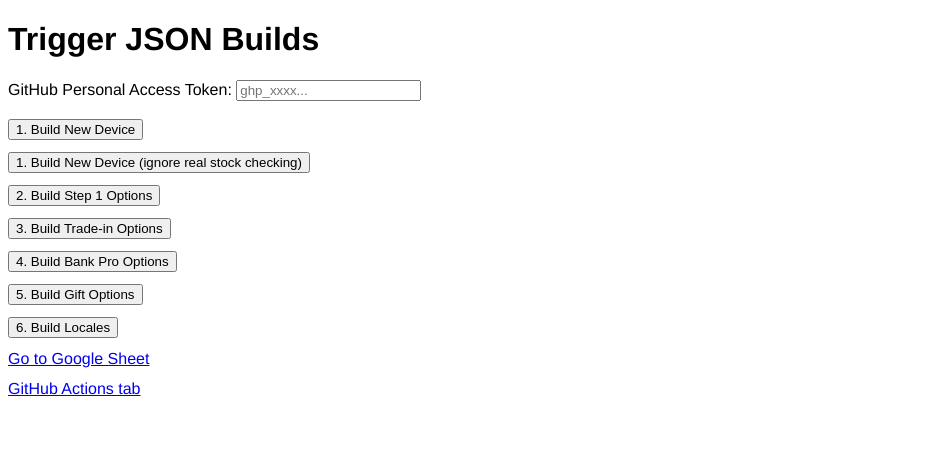
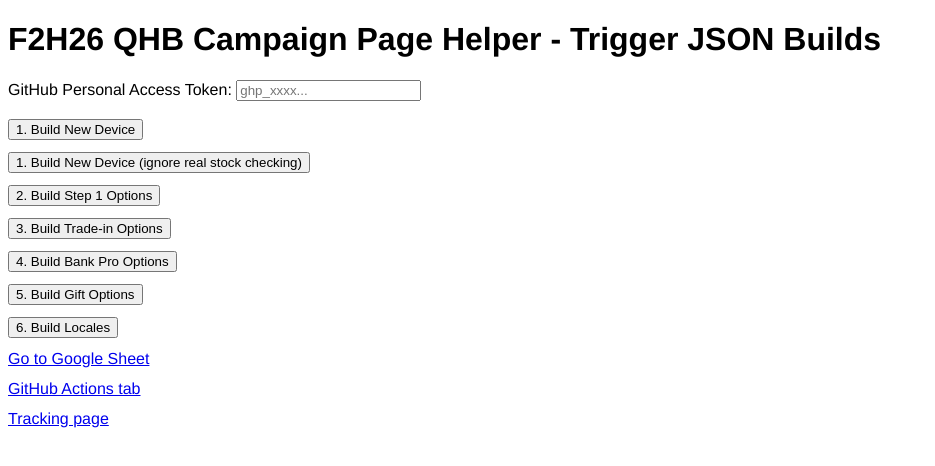
Before and after one commit to CheilUXUI/estore-data, a website: page index.html in a window 1280 px wide. Shown: the whole page, without its empty margins (0-935 px from the left). Drawn offline with Linux system fonts and the light colour scheme.

Commit message:
Update title and header for campaign page

```diff
--- a/index.html
+++ b/index.html
@@ -2,7 +2,7 @@
 <html lang="en">
 <head>
     <meta charset="UTF-8">
-    <title>Repo Builder</title>
+    <title>F2H26 QHB Campaign Page Helper - Trigger JSON Builds</title>
     <meta name="googlebot" content="noindex, nofollow" />
     <style>
         body { font-family: Helvetica, san-serifs; }
@@ -10,7 +10,7 @@
 </head>
 <body>
 
-    <h1>Trigger JSON Builds</h1>
+    <h1>F2H26 QHB Campaign Page Helper - Trigger JSON Builds</h1>
 
     <label for="token">GitHub Personal Access Token:</label>
     <input type="password" id="token" placeholder="ghp_xxxx..." /><br><br>
@@ -26,6 +26,7 @@
 
         <div><a href="https://drive.google.com/drive/folders/1eJu94b9BjlVMmegTjHMkdSAX34ejd60G?ths=true" target="_blank">Go to Google Sheet</a></div>
         <div><a href="https://github.com/CheilUXUI/estore-data/actions" target="_blank">GitHub Actions tab</a></div>
+        <div><a href="tracking.html" target="_blank">Tracking page</a></div>
     </div>
 
     <p id="status"></p>
```
